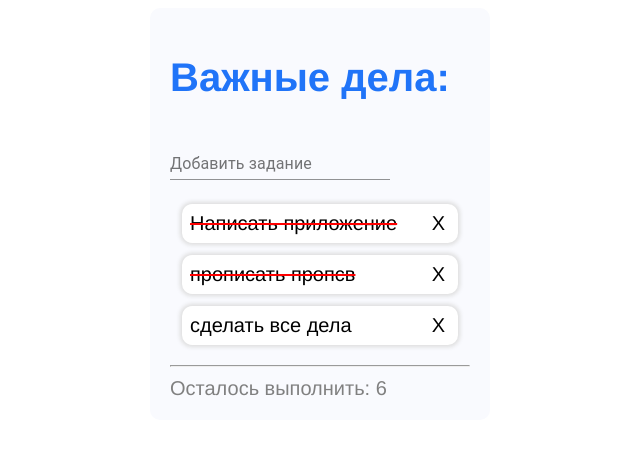
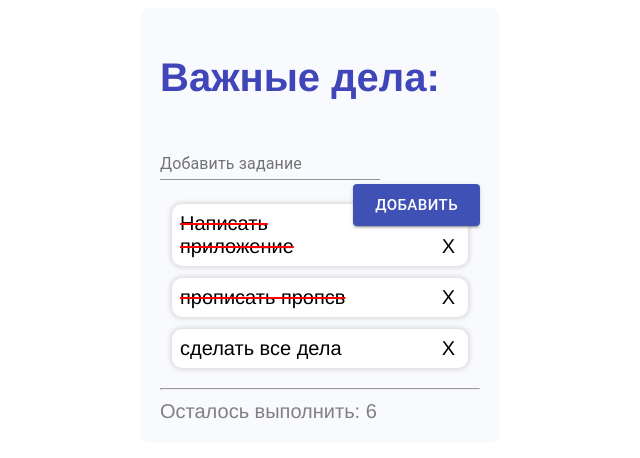
Before and after one commit to WebHeroSchool/todo_oleg, a React (Create React App) app: page / in a window 1280 px wide. Shown: the top 458 px of the page, without its empty margins (320-960 px from the left). Built offline with nearby package versions, Linux system fonts and the light colour scheme.

Commit message:
32. Работа с формами

```diff
--- a/src/components/App/App.js
+++ b/src/components/App/App.js
@@ -54,6 +54,21 @@ onClickDelete = id => {
 };
 
 
+onClickAdd = value => {
+  this.setState(state=>({
+    items:[
+      ...state.items,
+      {
+        value,
+        isDone: false,
+        id: state.count +1
+      }
+    ],
+    count: state.count +1
+  }));
+}
+
+
   onClickFooter=()=>{
     this.setState(state=>({count: state.count -1}))
   };
@@ -66,7 +81,7 @@ onClickDelete = id => {
     return (
     <div className={styles.wrap}>
       <h1 className={styles.title}>Важные дела:</h1>
-      <InputItem />
+      <InputItem onClickAdd={this.onClickAdd} />
       <ItemList items = {this.state.items} onClickDone={this.onClickDone} onClickDelete={this.onClickDelete}/>
       <hr />
       <Footer count={this.state.count} onClickFooter={this.onClickFooter}/>
--- a/src/components/App/App.module.css
+++ b/src/components/App/App.module.css
@@ -1,6 +1,6 @@
 .wrap {
   margin: auto;
-  width: 300px;
+  width: 320px;
   font-family: Roboto;
   font-size: 20px;
   background: #f9fafe;
@@ -10,7 +10,11 @@
 }
 
 .title {
-  color: #2074f8;
+  color: #4046b9;
+}
+
+.but {
+  float: right;
 }
 
 
--- a/src/components/InputItem/Inputitem.js
+++ b/src/components/InputItem/Inputitem.js
@@ -1,12 +1,52 @@
 import React from 'react';
 import TextField from '@material-ui/core/TextField';
+import Button from '@material-ui/core/Button';
+import styles from '../App/App.module.css';
 
-const InputItem = () => (<div>
+
+class InputItem extends React.Component {
+    state = {
+      inputValue: ''
+    };
+
+    onButtonClick = ()=> {
+
+      if(this.state.inputValue == '' || this.state.inputValue == 'Какие у вас задачи?') {
+        this.setState({
+          inputValue: 'Какие у вас задачи?'
+        });
+    }
+    else {
+      this.setState({
+        inputValue: ''
+      });
+      this.props.onClickAdd(this.state.inputValue.toUpperCase());
+    }
+  }
+
+    render () {
+      const {onClickAdd} = this.props;
+      return (<div>
           <TextField
               id="standard-dense"
               label="Добавить задание"
               margin="dense"
+              fullWith
+              value = {this.state.inputValue}
+              onChange={event=>this.setState({inputValue: event.target.value})}
           />
+          <Button
+            variant='contained'
+            color='primary'
+            size='large'
+            className={styles.but}
+            onClick={this.onButtonClick}
+            >
+            Добавить
+            </Button>
       </div>);
+    }
+}
+
 
 export default InputItem;
```
Also changed, not shown: 1 other file (tests, documents, lock files or other folders). Lines whose indentation alone changed are shown as unchanged.
